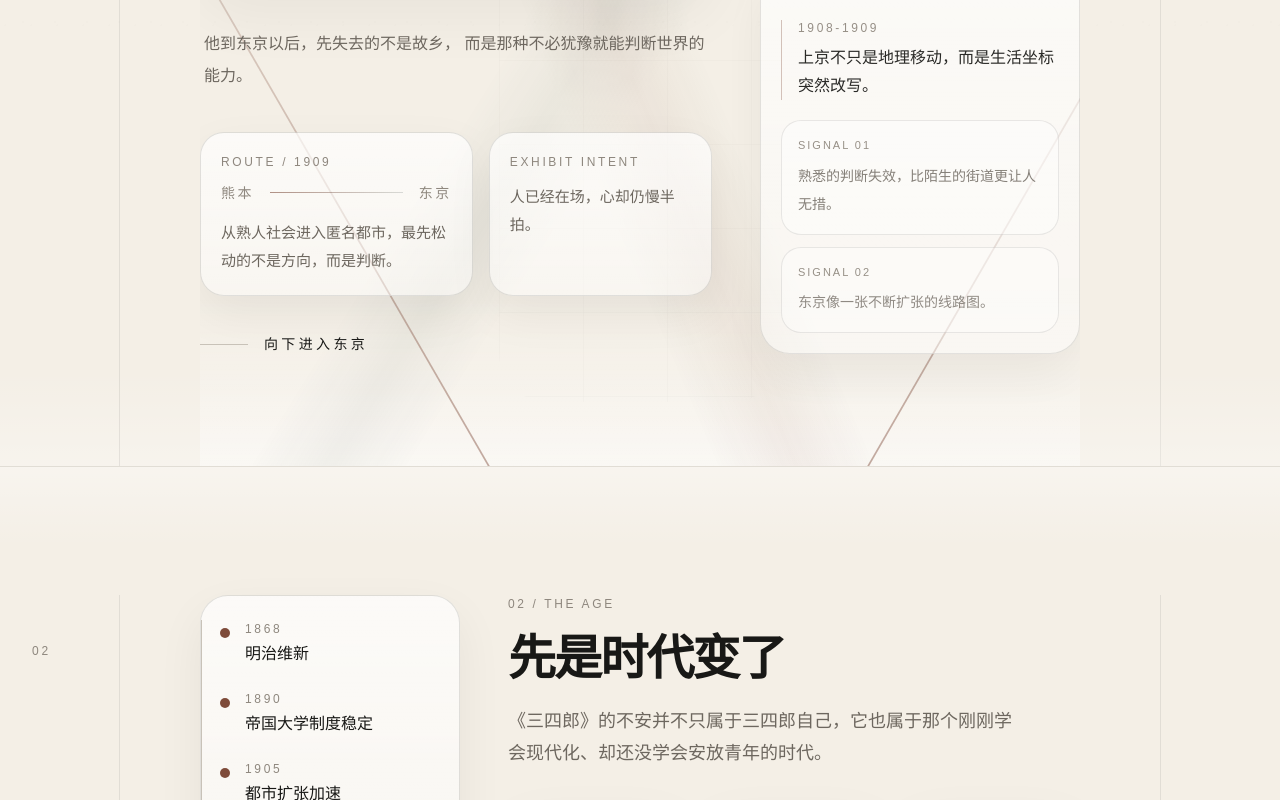
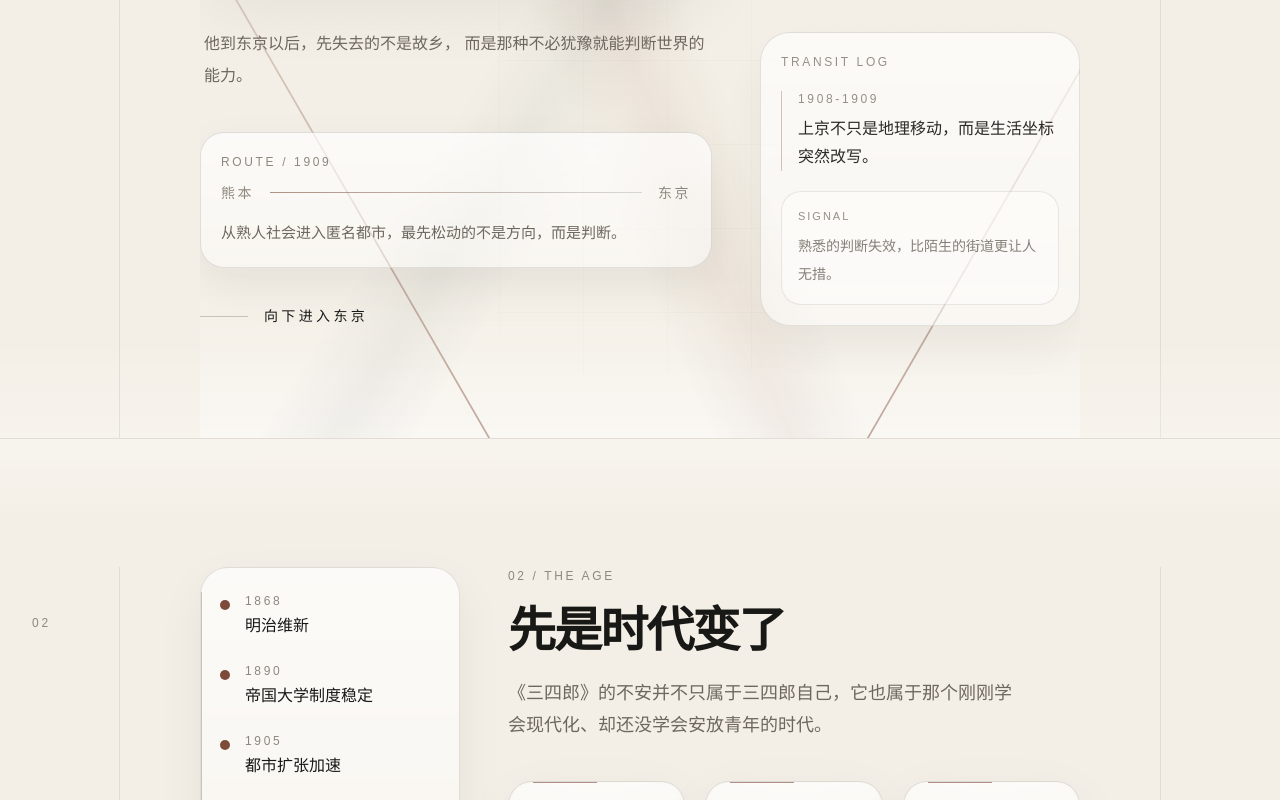
Before and after one commit to BAIMU329/sanshiro-exhibit, a Next.js app: page / in a window 1280 px wide. Shown: the part 760-1560 px from the top of the page. Built offline with nearby package versions, Linux system fonts and the light colour scheme.

Commit message:
reduce secondary content for stronger focus

```diff
--- a/src/components/sections/HeroSection.tsx
+++ b/src/components/sections/HeroSection.tsx
@@ -73,7 +73,7 @@ export function HeroSection() {
               </p>
             </FadeIn>
             <FadeIn delay={0.46}>
-              <div className="grid max-w-3xl gap-4 pt-2 md:grid-cols-[1.1fr_0.9fr]">
+              <div className="max-w-xl pt-2">
                 <div className="route-plaque rounded-[24px] p-4 md:p-5">
                   <p className="eyebrow">Route / 1909</p>
                   <div className="mt-3 flex items-center gap-4 text-sm tracking-[0.18em] text-[var(--ink-muted)] uppercase">
@@ -83,12 +83,6 @@ export function HeroSection() {
                   </div>
                   <p className="mt-4 text-sm leading-7 text-[var(--ink-soft)] md:text-[15px]">
                     从熟人社会进入匿名都市，最先松动的不是方向，而是判断。
-                  </p>
-                </div>
-                <div className="route-plaque rounded-[24px] p-4 md:p-5">
-                  <p className="eyebrow">Exhibit Intent</p>
-                  <p className="mt-3 text-sm leading-7 text-[var(--ink-soft)] md:text-[15px]">
-                    人已经在场，心却仍慢半拍。
                   </p>
                 </div>
               </div>
@@ -118,19 +112,11 @@ export function HeroSection() {
                       上京不只是地理移动，而是生活坐标突然改写。
                     </p>
                   </div>
-                  <div className="grid gap-3">
-                    <div className="rounded-[20px] border border-[var(--grid-line)]/80 bg-white/48 p-4">
-                      <p className="text-[11px] tracking-[0.18em] text-[var(--ink-muted)] uppercase">Signal 01</p>
-                      <p className="mt-2 text-sm leading-7 text-[var(--ink-soft)]/90">
-                        熟悉的判断失效，比陌生的街道更让人无措。
-                      </p>
-                    </div>
-                    <div className="rounded-[20px] border border-[var(--grid-line)]/80 bg-white/42 p-4">
-                      <p className="text-[11px] tracking-[0.18em] text-[var(--ink-muted)] uppercase">Signal 02</p>
-                      <p className="mt-2 text-sm leading-7 text-[var(--ink-soft)]/82">
-                        东京像一张不断扩张的线路图。
-                      </p>
-                    </div>
+                  <div className="rounded-[20px] border border-[var(--grid-line)]/80 bg-white/48 p-4">
+                    <p className="text-[11px] tracking-[0.18em] text-[var(--ink-muted)] uppercase">Signal</p>
+                    <p className="mt-2 text-sm leading-7 text-[var(--ink-soft)]/90">
+                      熟悉的判断失效，比陌生的街道更让人无措。
+                    </p>
                   </div>
                 </div>
               </div>
--- a/src/components/sections/MechanismSection.tsx
+++ b/src/components/sections/MechanismSection.tsx
@@ -73,7 +73,7 @@ export function MechanismSection() {
             index="07"
             eyebrow="Mechanism"
             title="于是，世界慢慢进入他"
-            description="这里不再把困境和迷途画成一张复杂示意图，而是拆成两段更清楚的过程：先渗入，再沉积。"
+            description="困境并不只停留在外面。它会一点点渗入感觉、判断和行动里。"
           />
         </FadeIn>
 
@@ -91,9 +91,6 @@ export function MechanismSection() {
                     <p className="eyebrow">Phase 01</p>
                     <h3 className="mt-2 text-xl text-[var(--ink)] md:text-2xl">外在困境如何渗入内心</h3>
                   </div>
-                  <p className="max-w-xl text-sm leading-7 text-[var(--ink-soft)] md:text-[15px]">
-                    三四郎并不是先有迷惘，后来才遇到压力。恰恰相反，是现实条件一点点改写了他的判断方式。
-                  </p>
                 </div>
 
                 <div className="mt-6 hidden xl:block">
@@ -164,20 +161,9 @@ export function MechanismSection() {
                     <p className="eyebrow">Phase 02</p>
                     <h3 className="mt-2 text-xl text-[var(--ink)] md:text-2xl">这些反应如何沉积成“迷途”</h3>
                   </div>
-                  <p className="max-w-xl text-sm leading-7 text-[var(--ink-soft)] md:text-[15px]">
-                    这些反应不会立刻消失。它们会慢慢沉到行动和关系里，最后留下错失、停滞和未完成。
-                  </p>
                 </div>
 
-                <div className="mt-6 hidden xl:grid xl:grid-cols-[220px_1fr] xl:items-start xl:gap-7">
-                  <div className="rounded-[24px] border border-[var(--grid-line)]/70 bg-white/50 p-5">
-                    <p className="eyebrow">沉积说明</p>
-                    <p className="mt-3 text-sm leading-7 text-[var(--ink-soft)]">
-                      羞怯、犹疑、欲望投射与自我分裂，并不是平行摆着的四个词。
-                      它们会在时间里叠加，最终把青年推向一种长期悬置的状态。
-                    </p>
-                  </div>
-
+                <div className="mt-6 hidden xl:grid xl:grid-cols-[1fr] xl:items-start">
                   <div className="relative pt-8">
                     <div className="absolute left-[7%] right-[7%] top-4 border-t border-dashed border-[rgba(93,107,99,0.42)]" />
                     <div className="absolute left-1/2 top-0 -translate-x-1/2 rounded-full border border-[var(--grid-line)]/80 bg-white/65 px-4 py-2 text-[11px] tracking-[0.18em] text-[var(--ink-muted)] uppercase">
--- a/src/components/sections/MinekoSection.tsx
+++ b/src/components/sections/MinekoSection.tsx
@@ -5,8 +5,6 @@ import { FadeIn } from "@/components/ui/FadeIn";
 
 const phrases = [
   { label: "被观看", className: "left-[12%] top-[24%]" },
-  { label: "不可把握", className: "right-[11%] top-[20%]" },
-  { label: "似乎靠近", className: "left-[9%] bottom-[22%]" },
   { label: "始终错位", className: "right-[9%] bottom-[19%]" },
 ];
 
@@ -37,15 +35,7 @@ export function MinekoSection() {
                 </p>
               </div>
             </FadeIn>
-            <FadeIn delay={0.2}>
-              <div className="route-plaque rounded-[24px] p-5">
-                <p className="eyebrow">distance</p>
-                <p className="mt-3 text-sm leading-7 text-[var(--ink-soft)]">
-                  水面、倒影、暗示，都让接近看起来更容易。
-                </p>
-              </div>
-            </FadeIn>
-            <FadeIn delay={0.28}>
+            <FadeIn delay={0.18}>
               <div className="rounded-[24px] border border-[var(--grid-line)]/80 bg-white/42 p-5">
                 <p className="font-[var(--font-display)] text-lg tracking-[0.24em] text-[var(--rust)]">
                   stray sheep
@@ -84,13 +74,6 @@ export function MinekoSection() {
               </p>
             </div>
 
-            <div className="absolute bottom-8 right-8 max-w-[220px] rounded-[24px] border border-[var(--grid-line)]/80 bg-white/40 p-4">
-              <p className="eyebrow">Afterimage</p>
-              <p className="mt-3 text-sm leading-7 text-[var(--ink-soft)]">
-                她留下的不是答案，而是一层余影。
-              </p>
-            </div>
-
             <div className="absolute left-1/2 top-[15%] -translate-x-1/2 text-center">
               <p className="font-[var(--font-display)] text-[1.05rem] tracking-[0.36em] text-[var(--rust)]/75 uppercase">
                 mineko
@@ -125,7 +108,7 @@ export function MinekoSection() {
           </div>
         </div>
 
-        <FadeIn delay={0.3} className="relative z-10 mt-12 max-w-[46rem] md:ml-[28%]">
+        <FadeIn delay={0.3} className="relative z-10 mt-12 max-w-[42rem] md:ml-[30%]">
           <p className="display-title text-[2rem] leading-[1.55] text-[var(--ink)] md:text-[3rem] md:leading-[1.45]">
             他并不是没有靠近她。
             <br />
```
